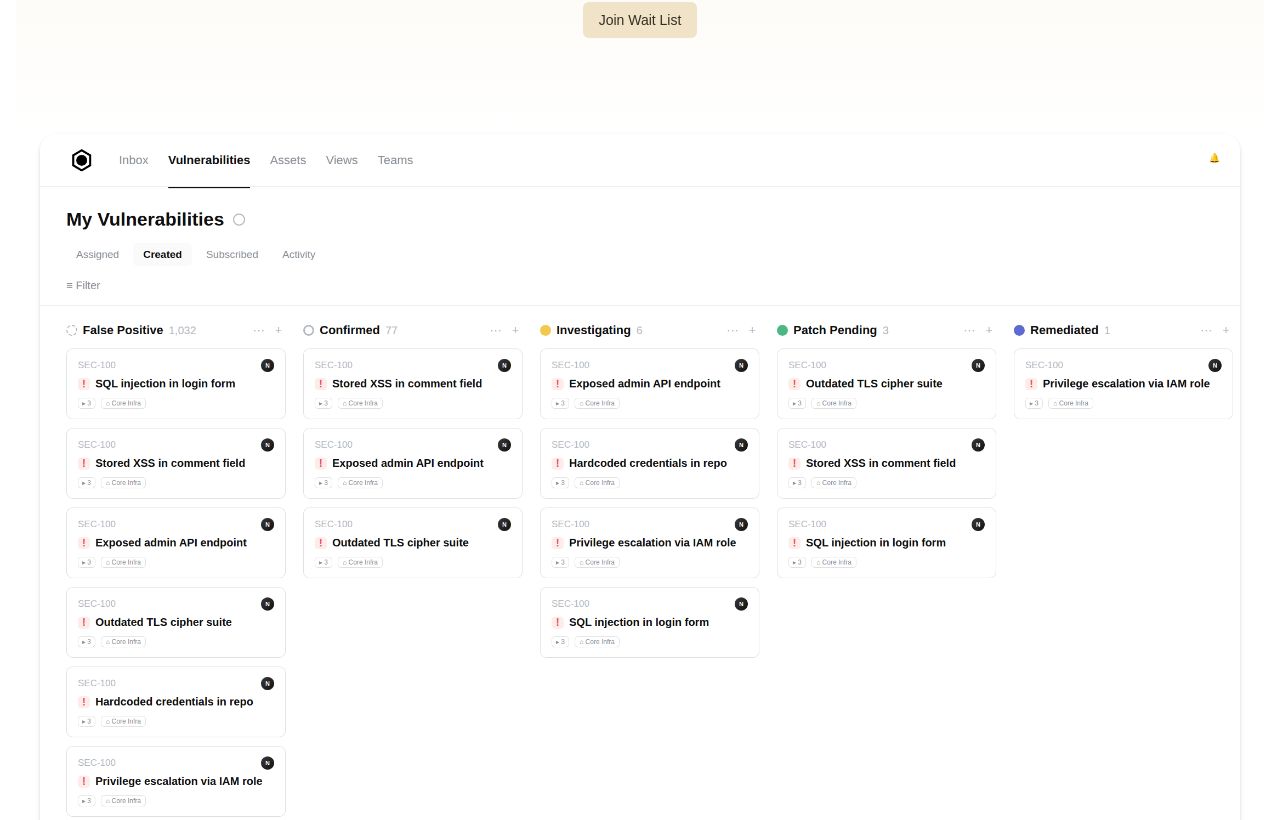
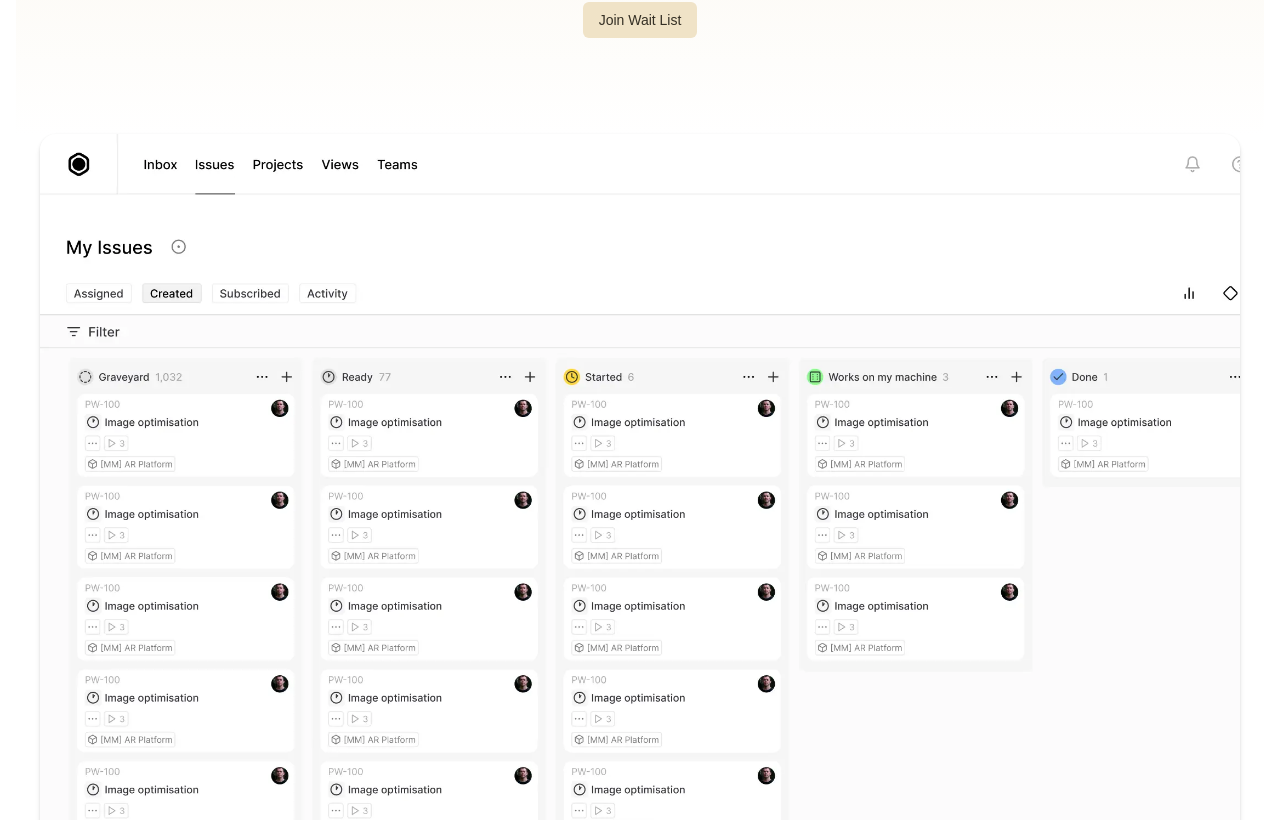
Before and after one commit to eben2840/asknexum, a Next.js app: page / in a window 1280 px wide. Shown: the part 392-1212 px from the top of the page. Built offline with nearby package versions, Linux system fonts and the light colour scheme.

Commit message:
final push to website

```diff
--- a/src/components/blocks/hero.tsx
+++ b/src/components/blocks/hero.tsx
@@ -29,7 +29,7 @@ export const Hero = () => {
       <div className="mt-12 max-lg:ml-6 max-lg:h-[550px] max-lg:overflow-hidden md:mt-20 lg:container lg:mt-24">
         <div className="relative h-[793px] w-full">
           <Image
-            src="/files/01-kanban-board.png"
+            src="/hero.webp"
             alt="hero"
             fill
             className="rounded-2xl object-cover object-left-top shadow-lg max-lg:rounded-tr-none"
```
Also changed, not shown: public/files/01-kanban-board.png (deleted).
